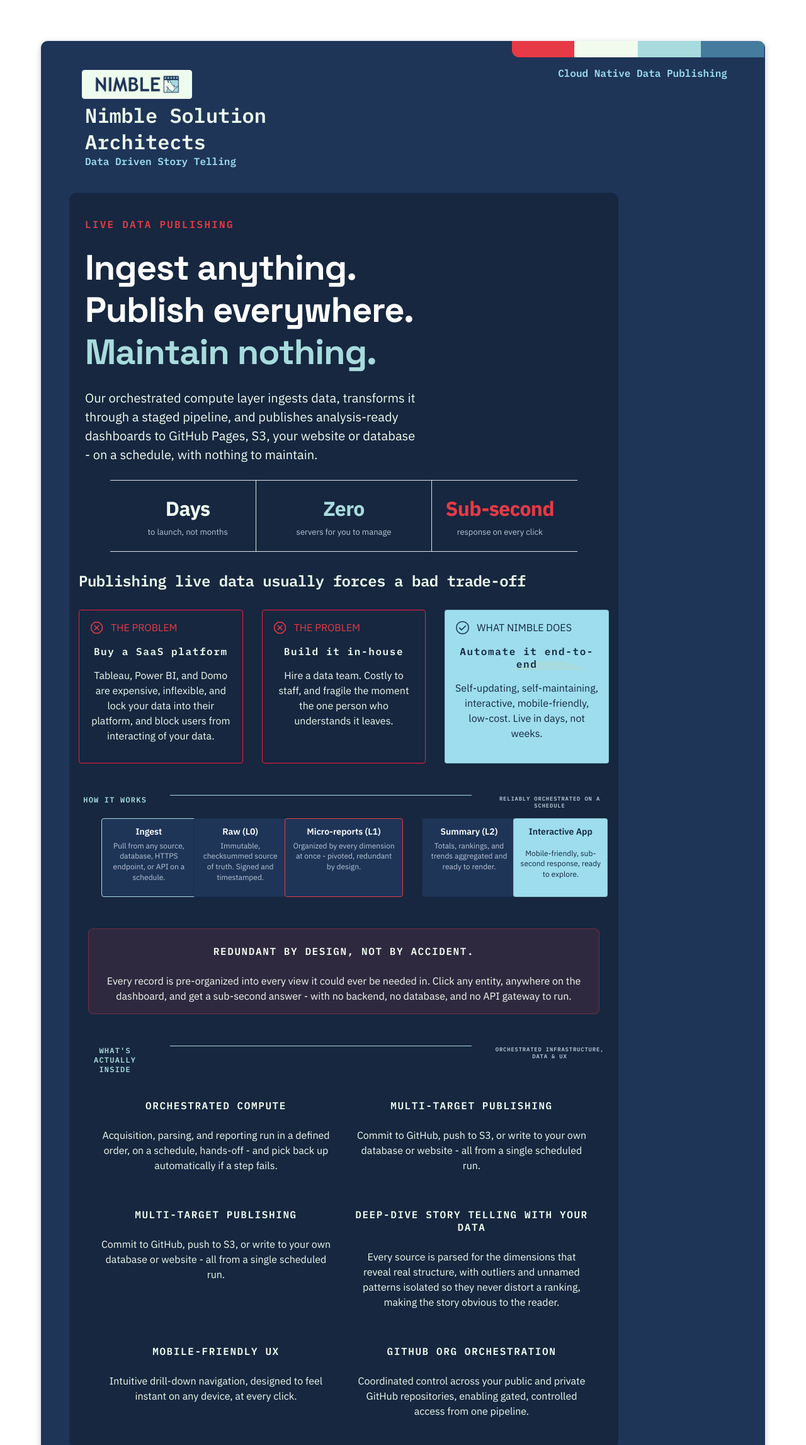
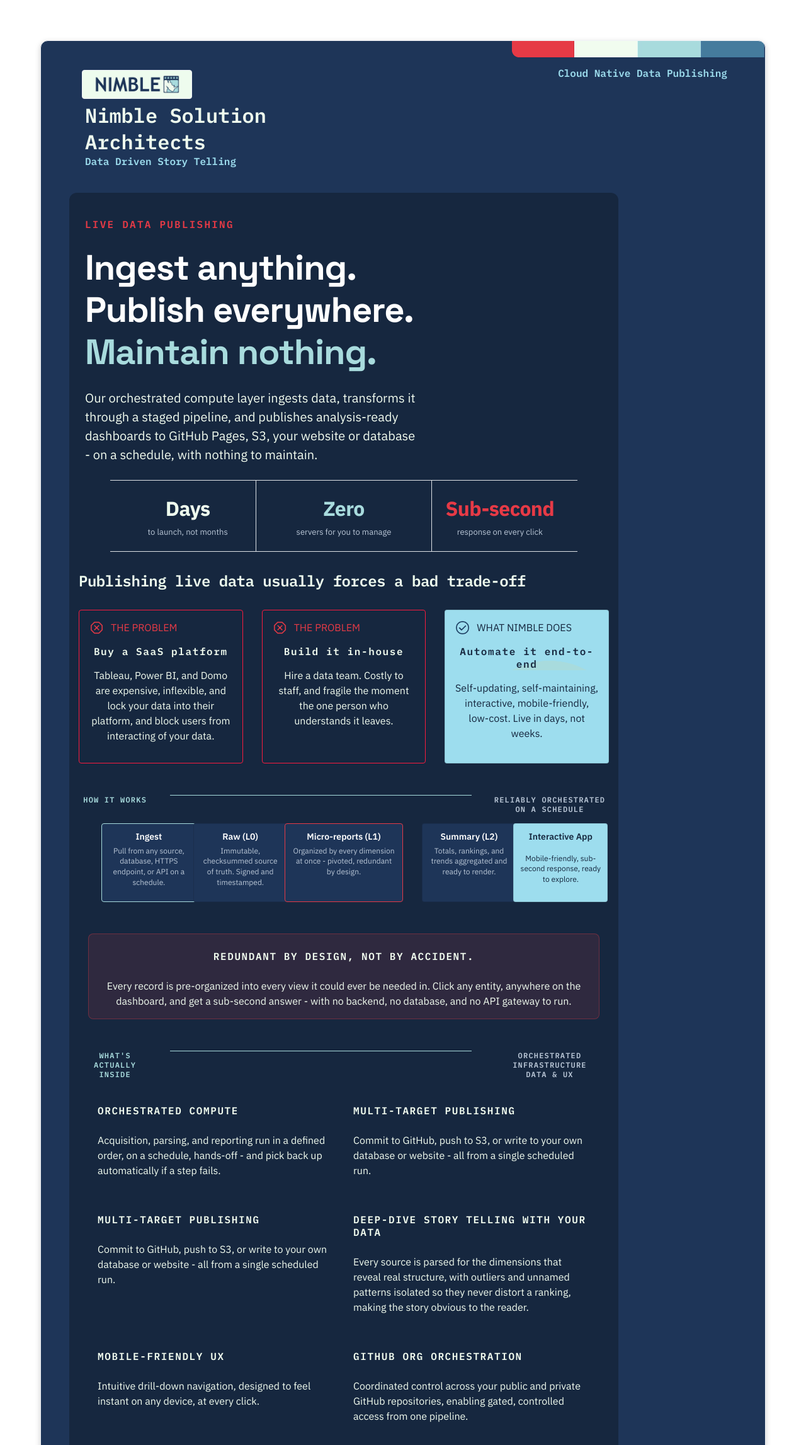
Before and after one commit to nimblesa/nimblesa.github.io, a Jekyll site: the page built from _posts/2026-07-02-main.html, in a window 1280 px wide, cut to the strip 0-2294 px from the top of the page. Shown: the whole strip at 63% size. Built offline with Jekyll 4.4.1, drawn with Linux system fonts in a browser that asks for light colours.

Commit message:
update:NIMBLESA:layout:2026:7:5

```diff
--- a/_posts/2026-07-02-main.html
+++ b/_posts/2026-07-02-main.html
@@ -141,7 +141,7 @@ tags: [civic, transparency, data]
 		<div class="col-2"><div class="section-callout">What's actually inside</div></div>
 		<div class="col-7"><div class="section-rule"></div></div>
 		<div class="col-3"><div class="section-note">
-        	Orchestrated Infrastructure, Data & UX
+        	Orchestrated Infrastructure <br> Data & UX
         </div></div>
 	</div>
 
--- a/www/css/www.css
+++ b/www/css/www.css
@@ -470,7 +470,7 @@ h2.post-subtitle {
 }
 
 .post .section-note {
-    font: 600 0.55rem 'IBM Plex Mono', monospace;
+    font: 600 0.75rem 'IBM Plex Mono', monospace;
     letter-spacing: .1em;
     text-transform: uppercase;
     color: var(--muted-text-color);
@@ -541,7 +541,9 @@ h2.post-subtitle {
 }
 
 .post .value-row {
+    text-align: left;
     margin: 15px;
+    border-left: var(--primary-lt-blue);
 }
 
 .post .value-title {
```
